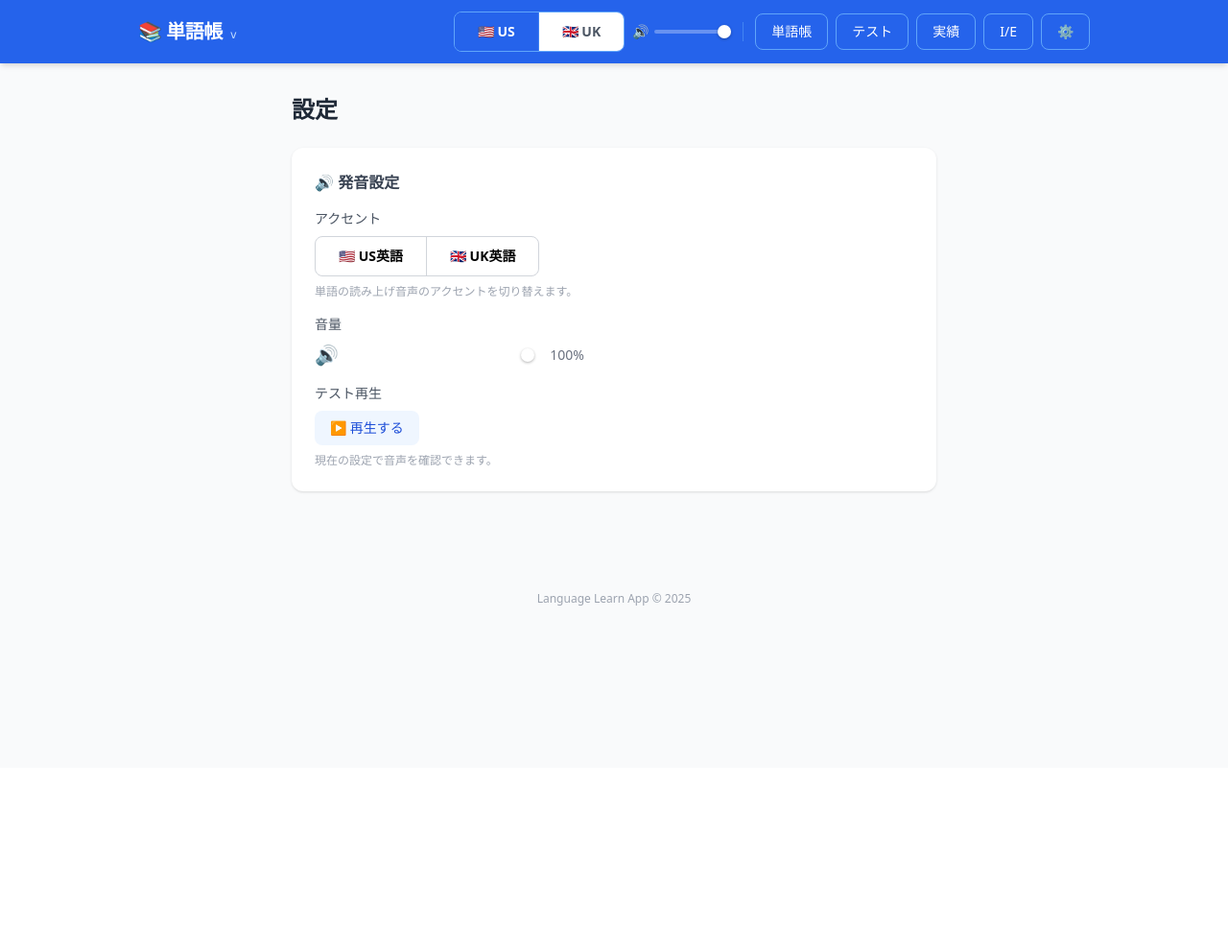
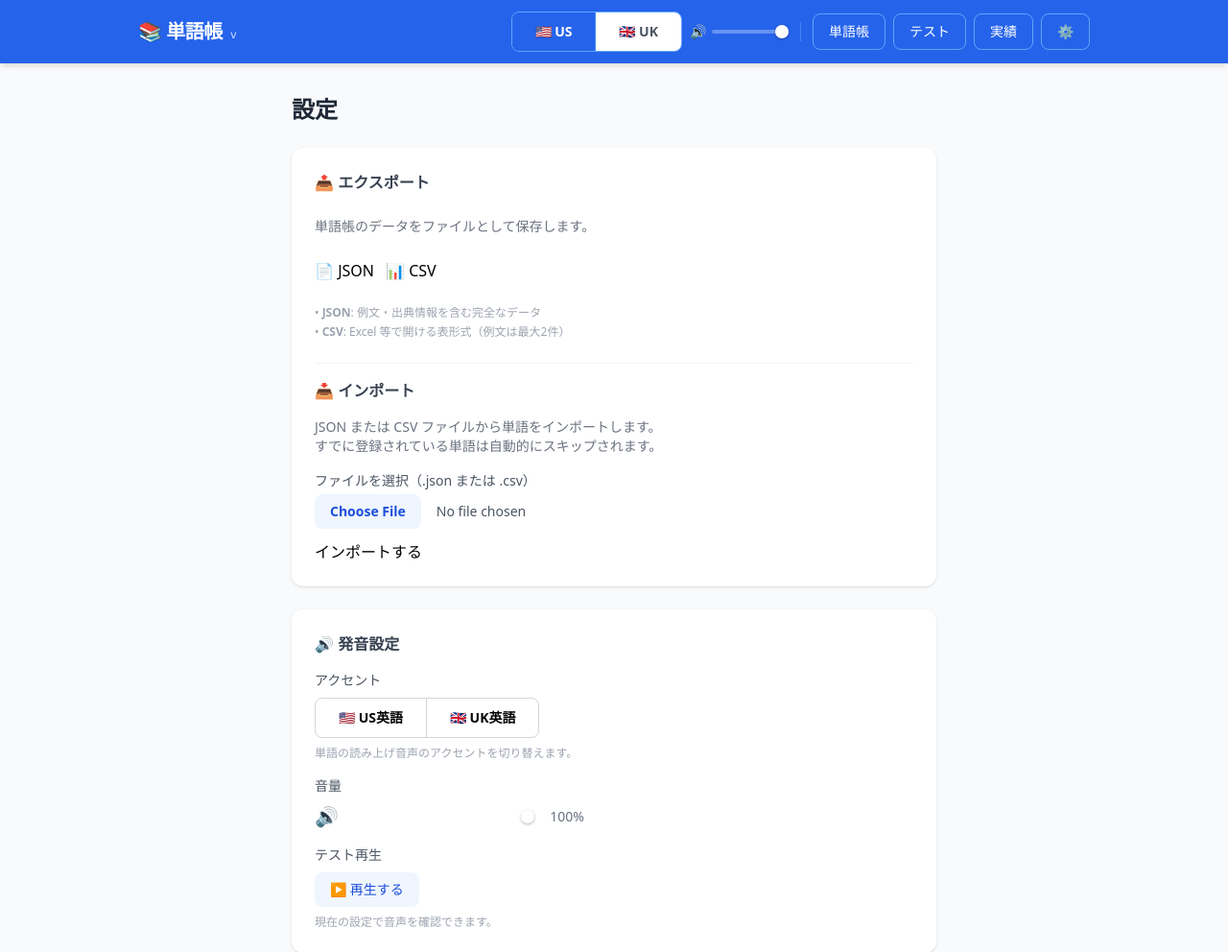
Before and after one commit to RYO0115/language_learn_app, a FastAPI app: page /settings in a window 1280 px wide. Shown: the top 992 px of the page at 96% size. Before the commit the page ends 631 px from the top, so only its background shows below. Run offline with FastAPI, Linux system fonts and the light colour scheme; parts of the project's set-up code (start-up, migrations or seed data) failed here and were passed over; some libraries are stand-ins or nearby versions.

Commit message:
バージョン表示をスマホでも有効にし、I/E を設定ページへ移動する
- base.html: バージョン番号のスマホ非表示クラスを削除
- base.html: PC・スマホ両ナビから I/E リンクを削除
- settings/index.html: エクスポート・インポートセクションを追加
- export/router.py: GET /export を /settings へ 301 リダイレクト、POST のレスポンスを settings テンプレートに変更

Co-Authored-By: Claude Sonnet 4.6 <noreply@anthropic.com>

```diff
--- a/server_app/templates/base.html
+++ b/server_app/templates/base.html
@@ -152,7 +152,7 @@
       <div class="py-3 flex items-center justify-between">
         <a href="/" class="text-xl font-bold tracking-tight hover:opacity-80 flex items-baseline gap-2 whitespace-nowrap">
           📚 単語帳
-          <span class="text-xs text-blue-200 font-mono font-normal hidden sm:inline">v{{ app_version }}</span>
+          <span class="text-xs text-blue-200 font-mono font-normal">v{{ app_version }}</span>
         </a>
         <!-- 設定アイコン（スマホのみ） -->
         <a href="/settings" class="sm:hidden text-blue-200 hover:text-white text-xl ml-2" title="設定">⚙️</a>
@@ -189,7 +189,6 @@
             <a href="/words" class="px-4 py-2 rounded-lg border border-blue-400 hover:bg-white hover:text-blue-700 transition-colors duration-150 whitespace-nowrap">単語帳</a>
             <a href="/quiz" class="px-4 py-2 rounded-lg border border-blue-400 hover:bg-white hover:text-blue-700 transition-colors duration-150 whitespace-nowrap">テスト</a>
             <a href="/streak" class="px-4 py-2 rounded-lg border border-blue-400 hover:bg-white hover:text-blue-700 transition-colors duration-150 whitespace-nowrap">実績</a>
-            <a href="/export" class="px-4 py-2 rounded-lg border border-blue-400 hover:bg-white hover:text-blue-700 transition-colors duration-150 whitespace-nowrap">I/E</a>
             <a href="/settings" class="px-4 py-2 rounded-lg border border-blue-400 hover:bg-white hover:text-blue-700 transition-colors duration-150 whitespace-nowrap" title="設定">⚙️</a>
           </div>
         </div>
@@ -200,7 +199,6 @@
         <a href="/words" class="flex-1 text-center py-1.5 rounded-lg border border-blue-400 hover:bg-white hover:text-blue-700 transition-colors duration-150">単語帳</a>
         <a href="/quiz"  class="flex-1 text-center py-1.5 rounded-lg border border-blue-400 hover:bg-white hover:text-blue-700 transition-colors duration-150">テスト</a>
         <a href="/streak" class="flex-1 text-center py-1.5 rounded-lg border border-blue-400 hover:bg-white hover:text-blue-700 transition-colors duration-150">実績</a>
-        <a href="/export" class="flex-1 text-center py-1.5 rounded-lg border border-blue-400 hover:bg-white hover:text-blue-700 transition-colors duration-150">I/E</a>
       </div>
     </div>
   </nav>
--- a/server_app/templates/settings/index.html
+++ b/server_app/templates/settings/index.html
@@ -4,6 +4,66 @@
 {% block content %}
 <div class="max-w-2xl mx-auto space-y-6">
   <h1 class="text-2xl font-bold text-gray-800">設定</h1>
+
+  {% if error %}
+  <div class="bg-red-50 border border-red-200 text-red-700 rounded-lg px-4 py-3 text-sm">
+    ⚠️ {{ error }}
+  </div>
+  {% endif %}
+
+  {% if import_result %}
+  <div class="bg-green-50 border border-green-200 text-green-800 rounded-lg px-4 py-3 text-sm">
+    <p class="font-semibold">✅ インポート完了</p>
+    <ul class="mt-2 space-y-1">
+      <li>新規インポート: <strong>{{ import_result.imported_count }}</strong> 件</li>
+      <li>重複スキップ: <strong>{{ import_result.skipped_count }}</strong> 件</li>
+      {% if import_result.error_count > 0 %}
+      <li class="text-red-600">エラー: {{ import_result.error_count }} 件</li>
+      {% endif %}
+    </ul>
+    {% if import_result.errors %}
+    <details class="mt-2">
+      <summary class="cursor-pointer text-red-600">エラー詳細を見る</summary>
+      <ul class="mt-1 space-y-0.5 text-red-500 text-xs">
+        {% for err in import_result.errors %}
+        <li>• {{ err }}</li>
+        {% endfor %}
+      </ul>
+    </details>
+    {% endif %}
+  </div>
+  {% endif %}
+
+  <!-- インポート/エクスポート -->
+  <div class="bg-white rounded-xl shadow p-6 space-y-6">
+    <h2 class="font-semibold text-gray-700">📤 エクスポート</h2>
+    <p class="text-sm text-gray-500">単語帳のデータをファイルとして保存します。</p>
+    <div class="flex gap-3">
+      <a href="/export/download/json" class="btn-primary flex items-center gap-2">📄 JSON</a>
+      <a href="/export/download/csv"  class="btn-secondary flex items-center gap-2">📊 CSV</a>
+    </div>
+    <div class="text-xs text-gray-400 space-y-1">
+      <p>• <strong>JSON</strong>: 例文・出典情報を含む完全なデータ</p>
+      <p>• <strong>CSV</strong>: Excel 等で開ける表形式（例文は最大2件）</p>
+    </div>
+
+    <div class="border-t border-gray-100 pt-4 space-y-4">
+      <h2 class="font-semibold text-gray-700">📥 インポート</h2>
+      <p class="text-sm text-gray-500">JSON または CSV ファイルから単語をインポートします。<br>
+         すでに登録されている単語は自動的にスキップされます。</p>
+      <form method="post" action="/export/import" enctype="multipart/form-data" class="space-y-3">
+        <div>
+          <label class="block text-sm text-gray-600 mb-1">ファイルを選択（.json または .csv）</label>
+          <input type="file" name="file" accept=".json,.csv" required
+                 class="block w-full text-sm text-gray-600 file:mr-4 file:py-2 file:px-4
+                        file:rounded-lg file:border-0 file:text-sm file:font-semibold
+                        file:bg-blue-50 file:text-blue-700 hover:file:bg-blue-100
+                        cursor-pointer">
+        </div>
+        <button type="submit" class="btn-primary">インポートする</button>
+      </form>
+    </div>
+  </div>
 
   <!-- 発音設定 -->
   <div class="bg-white rounded-xl shadow p-6 space-y-4">
```
Also changed, not shown: server_app/src/language_learn/features/export/router.py (+8 -9 lines).
